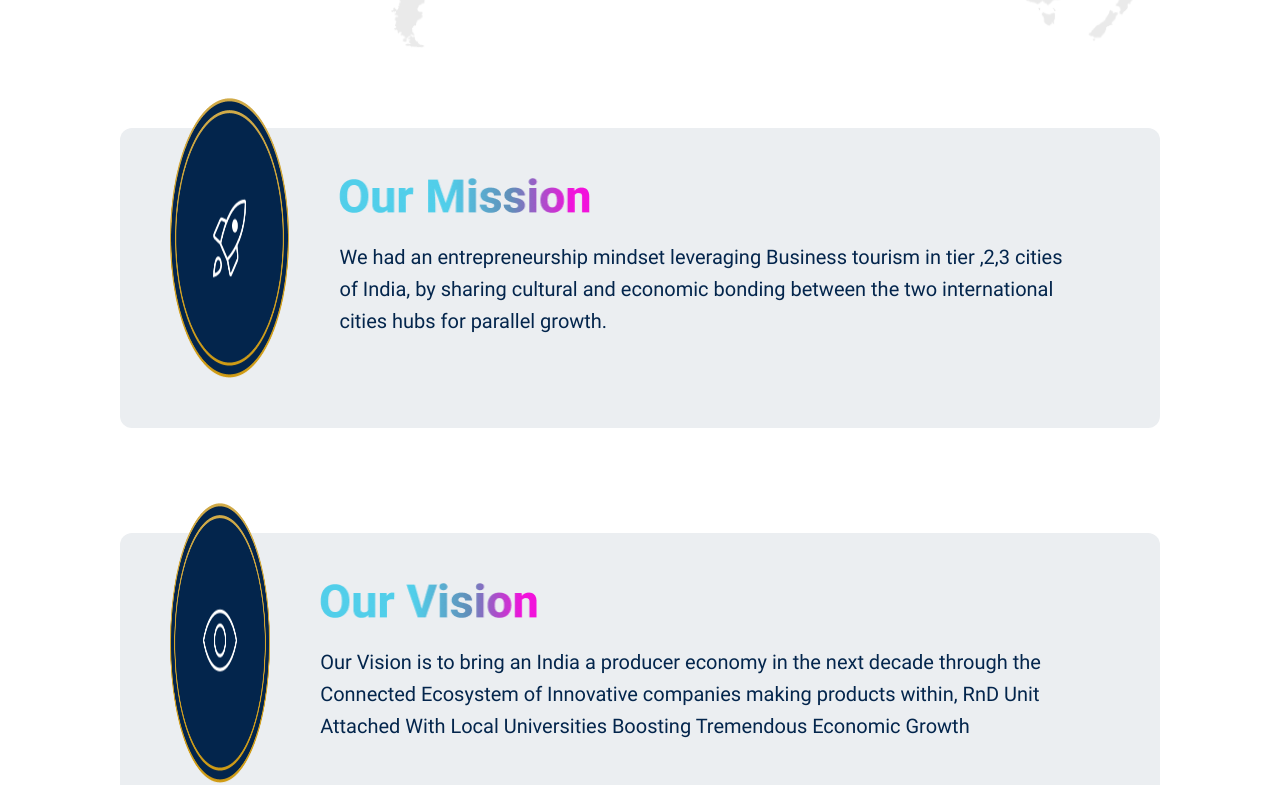
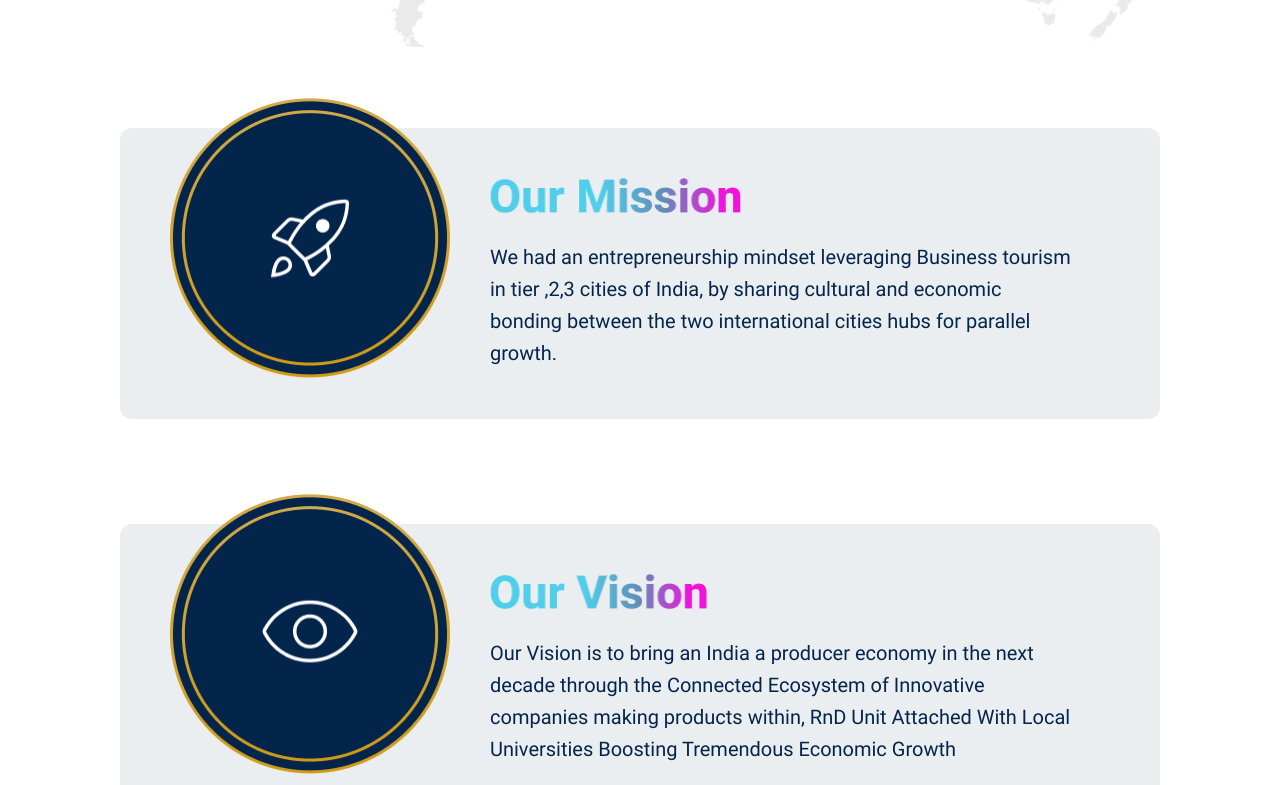
Before and after one commit to shubhamdwivedi1/preneurbay, a Next.js app: page / in a window 1280 px wide. Shown: the part 5384-6169 px from the top of the page. Built offline with nearby package versions, Linux system fonts and the light colour scheme.

Commit message:
Rocket Image Fixe

```diff
--- a/views/landingPage/section8/section8.js
+++ b/views/landingPage/section8/section8.js
@@ -13,7 +13,7 @@ export default function Section8(props){
                         <div className = {styles.imgCon} style = {{marginTop: '-80px'}}>
                             <Image src = '/landing_sec8_img1.png' layout='fill' />
                         </div>
-                        <div style = {{marginLeft: '50px'}}>
+                        <div className = {styles.cardRight}>
                             <div style = {{marginBottom: '24px'}}>
                                 <Image src = '/landing_sec8_title1.png' width = '251' height = '35' />
                             </div>
@@ -24,7 +24,7 @@ export default function Section8(props){
                         <div className = {styles.imgCon} style = {{marginTop: '-80px'}}>
                             <Image src = '/landing_sec8_img2.png' layout='fill' />
                         </div>
-                        <div style = {{marginLeft: '50px'}}>
+                        <div className = {styles.cardRight}>
                             <div style = {{marginBottom: '24px'}}>
                                 <Image src = '/landing_sec8_title2.png' width = '217' height = '35' />
                             </div>
--- a/views/landingPage/section8/section8.module.css
+++ b/views/landingPage/section8/section8.module.css
@@ -31,8 +31,13 @@
 .imgCon{
     width: 280px;
     height: 280px;
-    position: relative;
+    position: absolute;
 }
+
+.cardRight{
+    margin-left: 320px;
+}
+
 
 @media (max-width: 480px) {
     .card{
@@ -44,4 +49,7 @@
         position: absolute;
         margin-top: -30px !important;
     }
+    .cardRight{
+        margin-left: 50px;
+    }
 }
```
